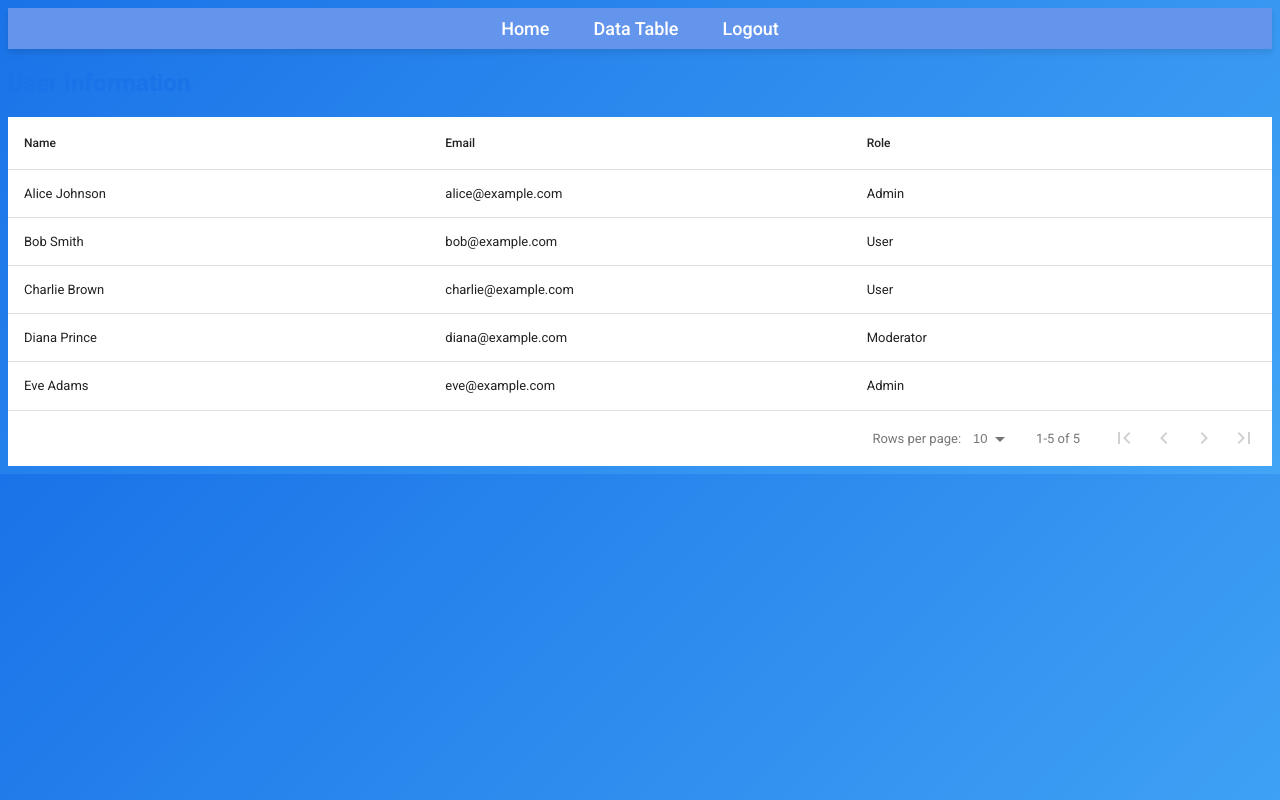
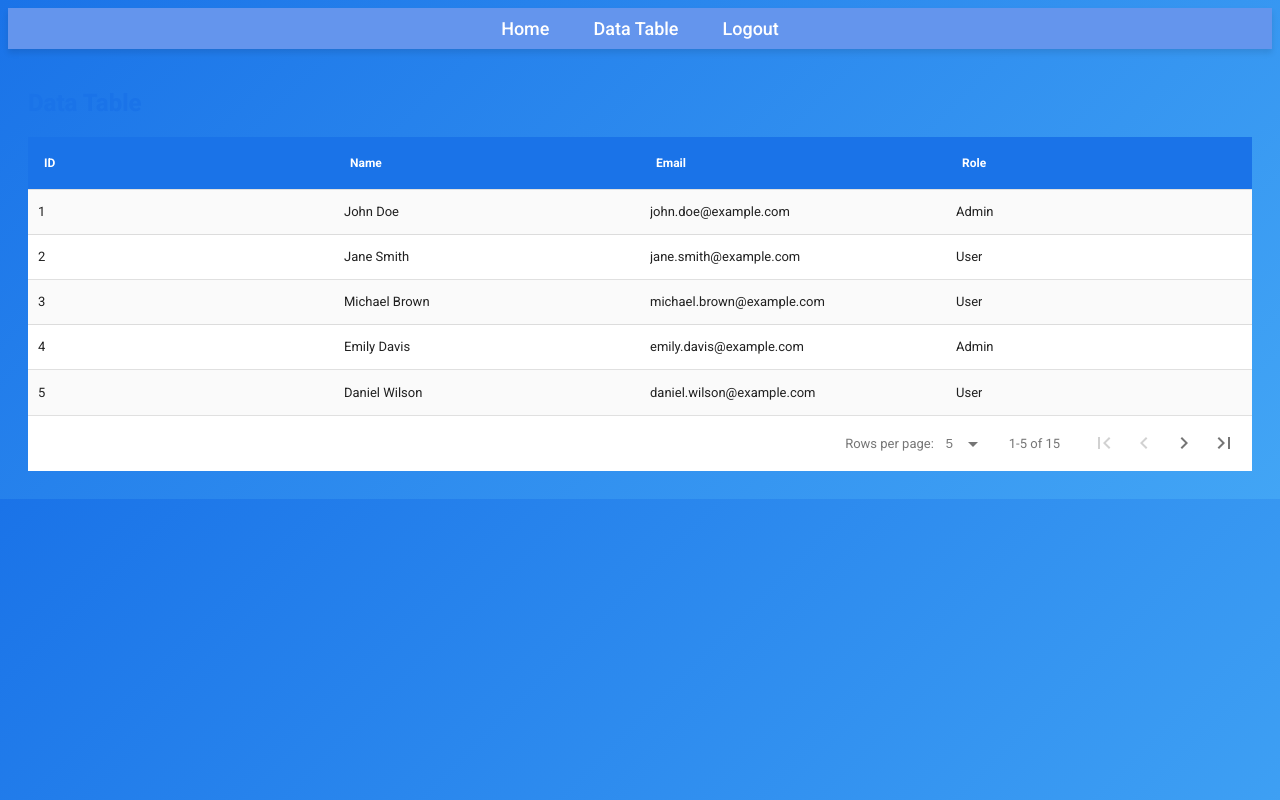
Before and after one commit to miranijay/react_data_table, a React (Vite) app: page /data-table in a window 1280 px wide. Built offline with nearby package versions, Linux system fonts and the light colour scheme; sample sign-in values are in the browser's storage.

Commit message:
Sorting and Pagination

```diff
--- a/src/Data/mockdata.jsx
+++ b/src/Data/mockdata.jsx
@@ -1,8 +1,17 @@
-
 export const mockData = [
-    { id: 1, name: 'Alice Johnson', email: 'alice@example.com', role: 'Admin' },
-    { id: 2, name: 'Bob Smith', email: 'bob@example.com', role: 'User' },
-    { id: 3, name: 'Charlie Brown', email: 'charlie@example.com', role: 'User' },
-    { id: 4, name: 'Diana Prince', email: 'diana@example.com', role: 'Moderator' },
-    { id: 5, name: 'Eve Adams', email: 'eve@example.com', role: 'Admin' },
-  ];
+    { id: 1, name: 'John Doe', email: 'john.doe@example.com', role: 'Admin' },
+    { id: 2, name: 'Jane Smith', email: 'jane.smith@example.com', role: 'User' },
+    { id: 3, name: 'Michael Brown', email: 'michael.brown@example.com', role: 'User' },
+    { id: 4, name: 'Emily Davis', email: 'emily.davis@example.com', role: 'Admin' },
+    { id: 5, name: 'Daniel Wilson', email: 'daniel.wilson@example.com', role: 'User' },
+    { id: 6, name: 'Sophia Miller', email: 'sophia.miller@example.com', role: 'Moderator' },
+    { id: 7, name: 'James Johnson', email: 'james.johnson@example.com', role: 'Admin' },
+    { id: 8, name: 'Olivia Garcia', email: 'olivia.garcia@example.com', role: 'User' },
+    { id: 9, name: 'William Martinez', email: 'william.martinez@example.com', role: 'User' },
+    { id: 10, name: 'Isabella Hernandez', email: 'isabella.hernandez@example.com', role: 'Moderator' },
+    { id: 11, name: 'Alexander Anderson', email: 'alexander.anderson@example.com', role: 'User' },
+    { id: 12, name: 'Charlotte Lee', email: 'charlotte.lee@example.com', role: 'Admin' },
+    { id: 13, name: 'Ethan Clark', email: 'ethan.clark@example.com', role: 'User' },
+    { id: 14, name: 'Amelia Lewis', email: 'amelia.lewis@example.com', role: 'User' },
+    { id: 15, name: 'Liam Scott', email: 'liam.scott@example.com', role: 'Moderator' },
+];
--- a/src/components/data_table.jsx
+++ b/src/components/data_table.jsx
@@ -1,35 +1,63 @@
-import React from "react";
+import React, { useState } from "react";
 import DataTable from "react-data-table-component";
 import { mockData } from "../Data/mockdata.jsx";
 
+export default function DataTableComponent() {
+
     const columns = [
         {
-      name: 'Name',
-      selector: row => row.name,
+          name: 'ID',
+          selector: (row) => row.id,
           sortable: true,
         },
         {
+          name: 'Name',
+          selector: (row) => row.name,
+          sortable: true, // Enable sorting for this column
+        },
+        {
           name: 'Email',
-      selector: row => row.email,
-      sortable: true,
+          selector: (row) => row.email,
+          sortable: true, // Enable sorting for this column
         },
         {
           name: 'Role',
-      selector: row => row.role,
-      sortable: true,
+          selector: (row) => row.role,
         },
     ]
 
-export default function DataTableComponent() {
+    const customStyles = {
+        rows: {
+          style: {
+            minHeight: '45px', // Adjust the row height
+          },
+        },
+        headCells: {
+          style: {
+            backgroundColor: '#1a73e8',
+            color: 'white',
+            fontWeight: 'bold',
+          },
+        },
+        cells: {
+          style: {
+            padding: '10px',
+          },
+        },
+    }
 
     return(
         <>
-            <div>
-                <h2>User Information</h2>
+            <div style={{padding: "20px"}}>
+                <h2>Data Table</h2>
                 <DataTable
                     columns={columns}
                     data={mockData}
                     pagination
+                    paginationPerPage={5}
+                    paginationRowsPerPageOptions={[5,10,15]}
+                    customStyles={customStyles}
+                    striped
                     highlightOnHover
                 />
             </div>
```
Lines whose indentation alone changed are shown as unchanged.
